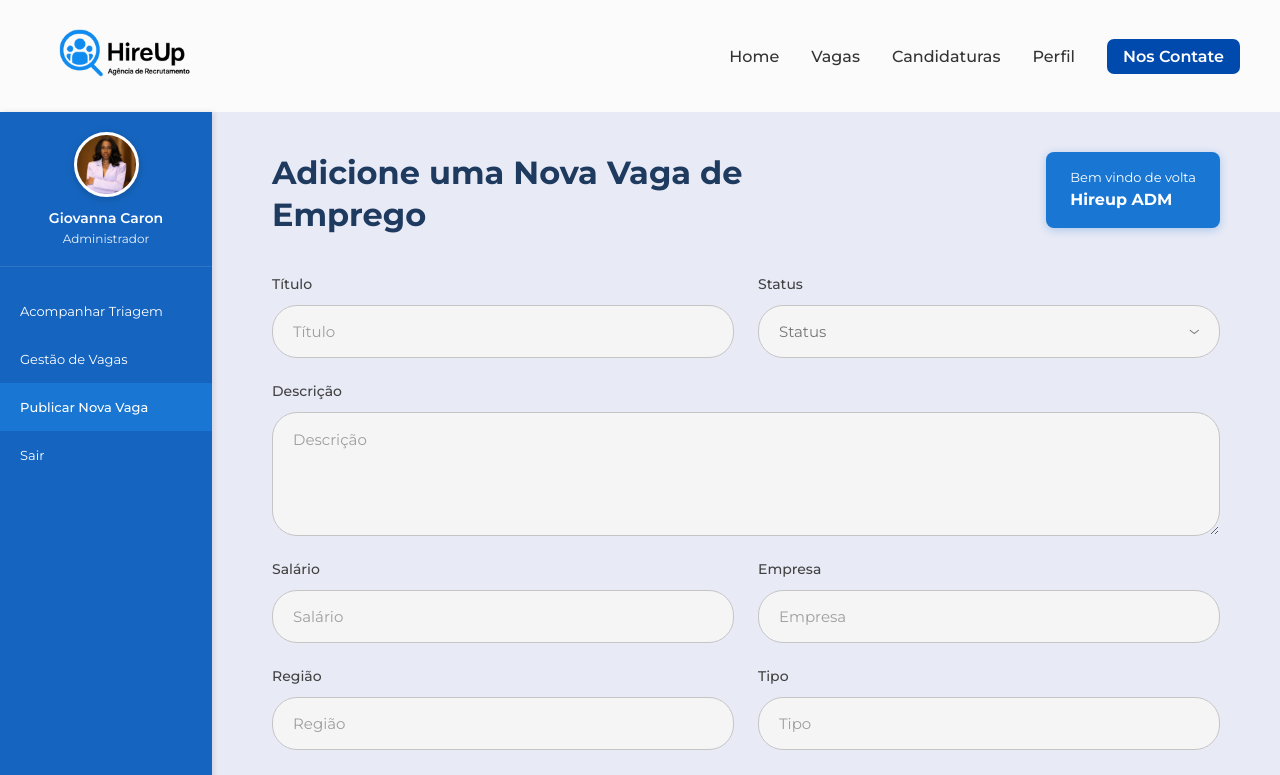
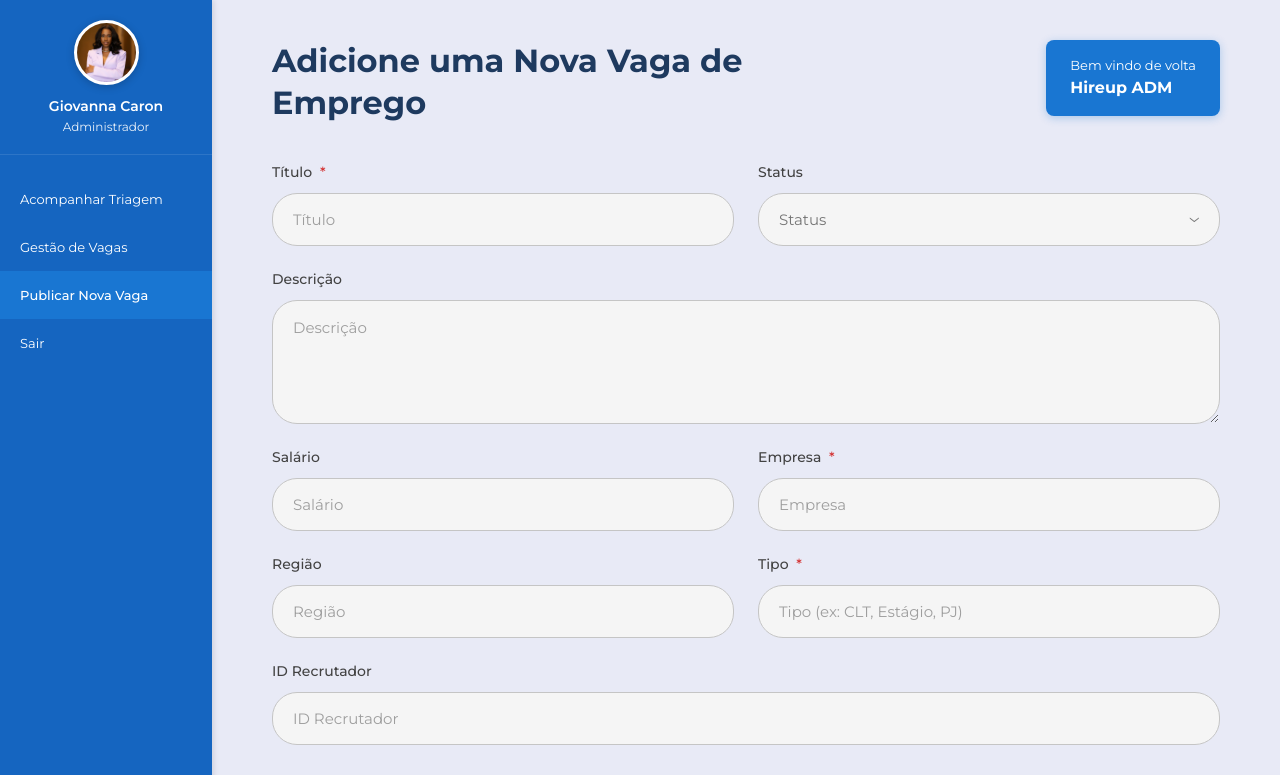
Before and after one commit to gihcaron/HireUp---Front-End-, a Next.js app: page /publicar in a window 1280 px wide. Shown: the top 775 px of the page. Built offline with nearby package versions, Linux system fonts and the light colour scheme.

Commit message:
feat: implementa página de publicação de vagas com formulário validado e feedback toast

```diff
--- a/src/app/LayoutWrapper.jsx
+++ b/src/app/LayoutWrapper.jsx
@@ -14,9 +14,10 @@ export default function LayoutWrapper({ children }) {
     const isEnviadoPage = isContatoEnviado || isCandidaturaEnviado;
     // Esconder header apenas na página /gestao (manter footer)
     const isGestaoPage = pathname === '/gestao';
+    const isPublicarPage = pathname === '/publicar';
 
-    const hideHeader = isLoginPage || isSignPage || isEnviadoPage || isCandidaturasPage || isGestaoPage;
-    const hideFooter = isLoginPage || isSignPage || isEnviadoPage || isCandidaturasPage;
+    const hideHeader = isLoginPage || isSignPage || isEnviadoPage || isCandidaturasPage || isGestaoPage || isPublicarPage;
+    const hideFooter = isLoginPage || isSignPage || isEnviadoPage || isCandidaturasPage || isPublicarPage;
 
     return (
         <>
--- a/src/app/publicar/page.jsx
+++ b/src/app/publicar/page.jsx
@@ -1,10 +1,13 @@
 'use client';
 
 import { useState } from 'react';
+import { toast, ToastContainer } from 'react-toastify';
+import 'react-toastify/dist/ReactToastify.css';
 import Sidebar from '@/Components/Sidebar';
 import styles from './publicar.module.css';
 
 export default function PublicarVaga() {
+    const [isSubmitting, setIsSubmitting] = useState(false);
     const [formData, setFormData] = useState({
         titulo: '',
         status: '',
@@ -24,10 +27,42 @@ export default function PublicarVaga() {
         }));
     };
 
-    const handleSubmit = (e) => {
+    const handleSubmit = async (e) => {
         e.preventDefault();
-        console.log('Form data:', formData);
-        // Aqui você pode adicionar a lógica para enviar os dados
+
+        // Validação básica
+        if (!formData.titulo || !formData.empresa || !formData.tipo) {
+            toast.error('Por favor, preencha os campos obrigatórios: Título, Empresa e Tipo');
+            return;
+        }
+
+        setIsSubmitting(true);
+
+        try {
+            // Simulação de envio (fictício)
+            await new Promise(resolve => setTimeout(resolve, 1500));
+
+            // Sucesso
+            toast.success('Vaga publicada com sucesso!');
+
+            // Limpar o formulário
+            setFormData({
+                titulo: '',
+                status: '',
+                descricao: '',
+                salario: '',
+                empresa: '',
+                regiao: '',
+                tipo: '',
+                idRecrutador: ''
+            });
+
+        } catch (error) {
+            console.error('Erro ao publicar vaga:', error);
+            toast.error('Erro ao publicar vaga. Tente novamente.');
+        } finally {
+            setIsSubmitting(false);
+        }
     };
 
     return (
@@ -46,7 +81,9 @@ export default function PublicarVaga() {
                 <form className={styles.form} onSubmit={handleSubmit}>
                     <div className={styles.formRow}>
                         <div className={styles.formGroup}>
-                            <label htmlFor="titulo" className={styles.label}>Título</label>
+                            <label htmlFor="titulo" className={styles.label}>
+                                Título <span className={styles.required}>*</span>
+                            </label>
                             <input
                                 type="text"
                                 id="titulo"
@@ -55,6 +92,7 @@ export default function PublicarVaga() {
                                 onChange={handleChange}
                                 className={styles.input}
                                 placeholder="Título"
+                                required
                             />
                         </div>
 
@@ -108,7 +146,9 @@ export default function PublicarVaga() {
                         </div>
 
                         <div className={styles.formGroup}>
-                            <label htmlFor="empresa" className={styles.label}>Empresa</label>
+                            <label htmlFor="empresa" className={styles.label}>
+                                Empresa <span className={styles.required}>*</span>
+                            </label>
                             <input
                                 type="text"
                                 id="empresa"
@@ -117,6 +157,7 @@ export default function PublicarVaga() {
                                 onChange={handleChange}
                                 className={styles.input}
                                 placeholder="Empresa"
+                                required
                             />
                         </div>
                     </div>
@@ -136,7 +177,9 @@ export default function PublicarVaga() {
                         </div>
 
                         <div className={styles.formGroup}>
-                            <label htmlFor="tipo" className={styles.label}>Tipo</label>
+                            <label htmlFor="tipo" className={styles.label}>
+                                Tipo <span className={styles.required}>*</span>
+                            </label>
                             <input
                                 type="text"
                                 id="tipo"
@@ -144,7 +187,8 @@ export default function PublicarVaga() {
                                 value={formData.tipo}
                                 onChange={handleChange}
                                 className={styles.input}
-                                placeholder="Tipo"
+                                placeholder="Tipo (ex: CLT, Estágio, PJ)"
+                                required
                             />
                         </div>
                     </div>
@@ -165,12 +209,29 @@ export default function PublicarVaga() {
                     </div>
 
                     <div className={styles.buttonContainer}>
-                        <button type="submit" className={styles.submitButton}>
-                            Publicar Vaga
+                        <button
+                            type="submit"
+                            className={styles.submitButton}
+                            disabled={isSubmitting}
+                        >
+                            {isSubmitting ? 'Publicando...' : 'Publicar Vaga'}
                         </button>
                     </div>
                 </form>
             </main>
+
+            <ToastContainer
+                position="top-right"
+                autoClose={3000}
+                hideProgressBar={false}
+                newestOnTop={false}
+                closeOnClick
+                rtl={false}
+                pauseOnFocusLoss
+                draggable
+                pauseOnHover
+                theme="light"
+            />
         </div>
     );
 }
--- a/src/app/publicar/publicar.module.css
+++ b/src/app/publicar/publicar.module.css
@@ -80,6 +80,11 @@
     font-weight: 500;
     color: #424242;
     margin-bottom: 4px;
+}
+
+.required {
+    color: #d32f2f;
+    margin-left: 4px;
 }
 
 .input,
@@ -175,14 +180,20 @@
     box-shadow: 0 4px 12px rgba(25, 118, 210, 0.3);
 }
 
-.submitButton:hover {
+.submitButton:hover:not(:disabled) {
     background-color: #1565c0;
     box-shadow: 0 6px 16px rgba(25, 118, 210, 0.4);
     transform: translateY(-2px);
 }
 
-.submitButton:active {
+.submitButton:active:not(:disabled) {
     transform: translateY(0);
+}
+
+.submitButton:disabled {
+    background-color: #90caf9;
+    cursor: not-allowed;
+    opacity: 0.7;
 }
 
 /* Responsividade */
```
